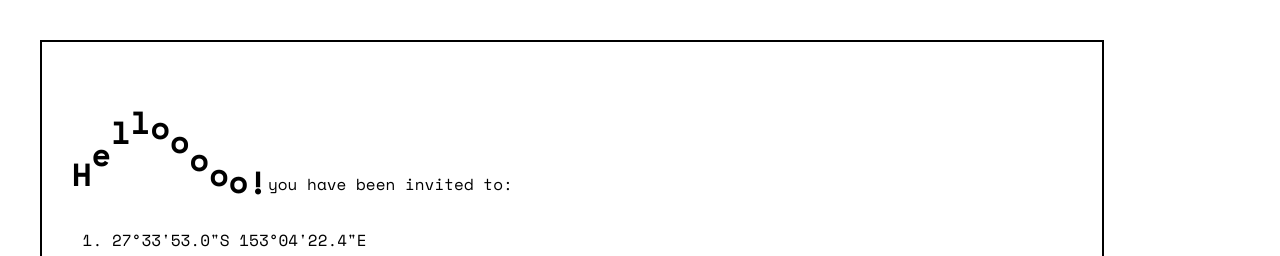
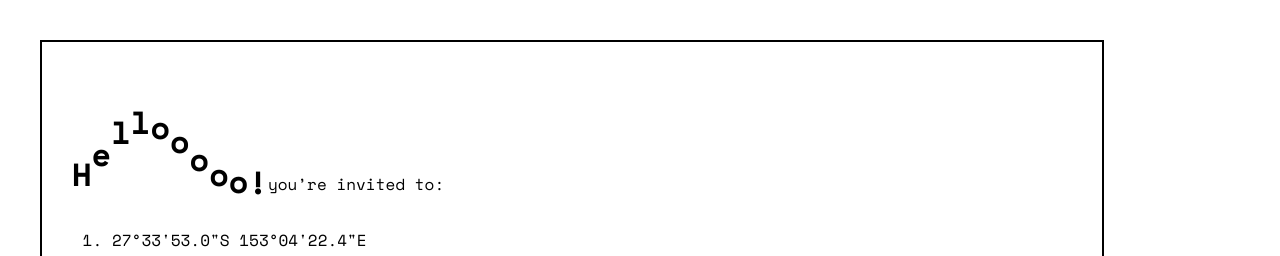
Before and after one commit to reauscenne/jeu.ng, a plain HTML site: page invitation.html in a window 1280 px wide. Shown: the top 256 px of the page. Drawn offline with nearby package versions, Linux system fonts and the light colour scheme.

Commit message:
Update invitation.html

```diff
--- a/invitation.html
+++ b/invitation.html
@@ -49,7 +49,7 @@
 		</h1>
 		</div>
 		<p>
-			you have been invited to:
+			you’re invited to:
 		</p>
 	</div>
 	<ol>
```
